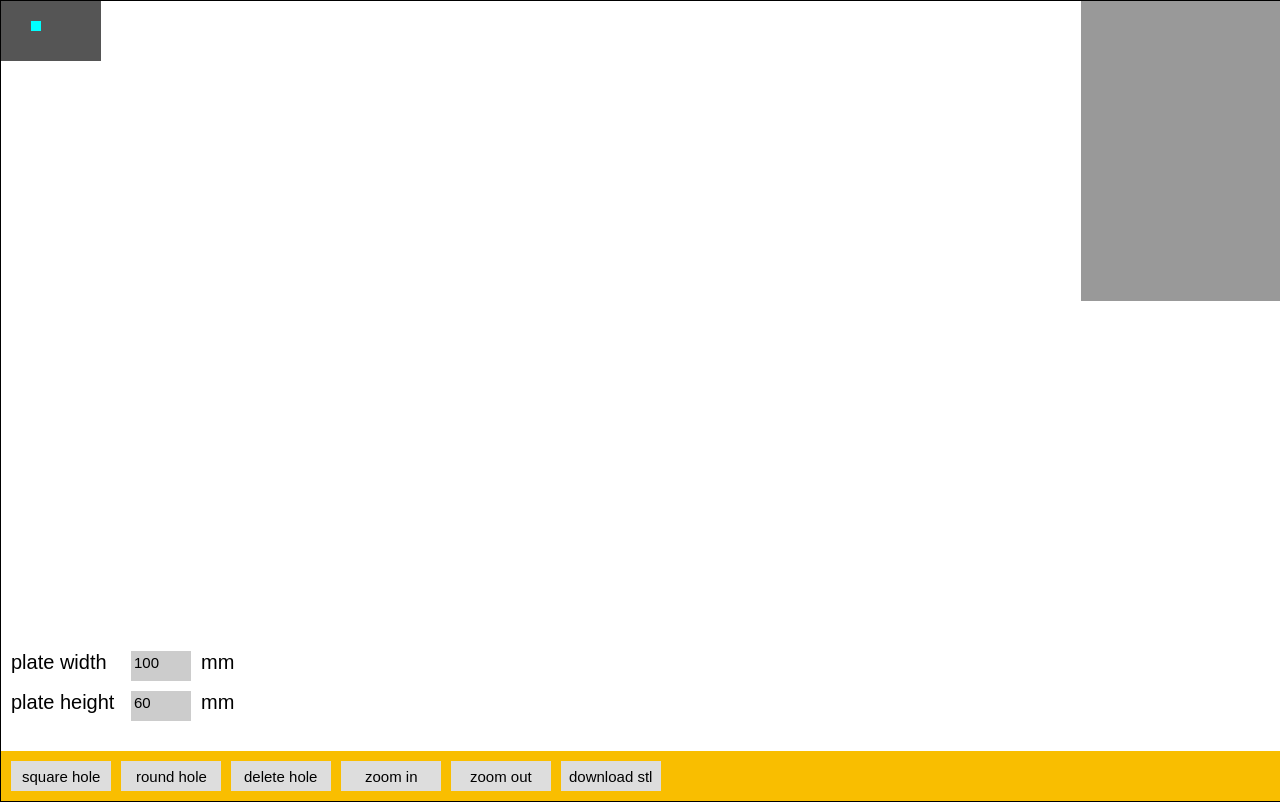
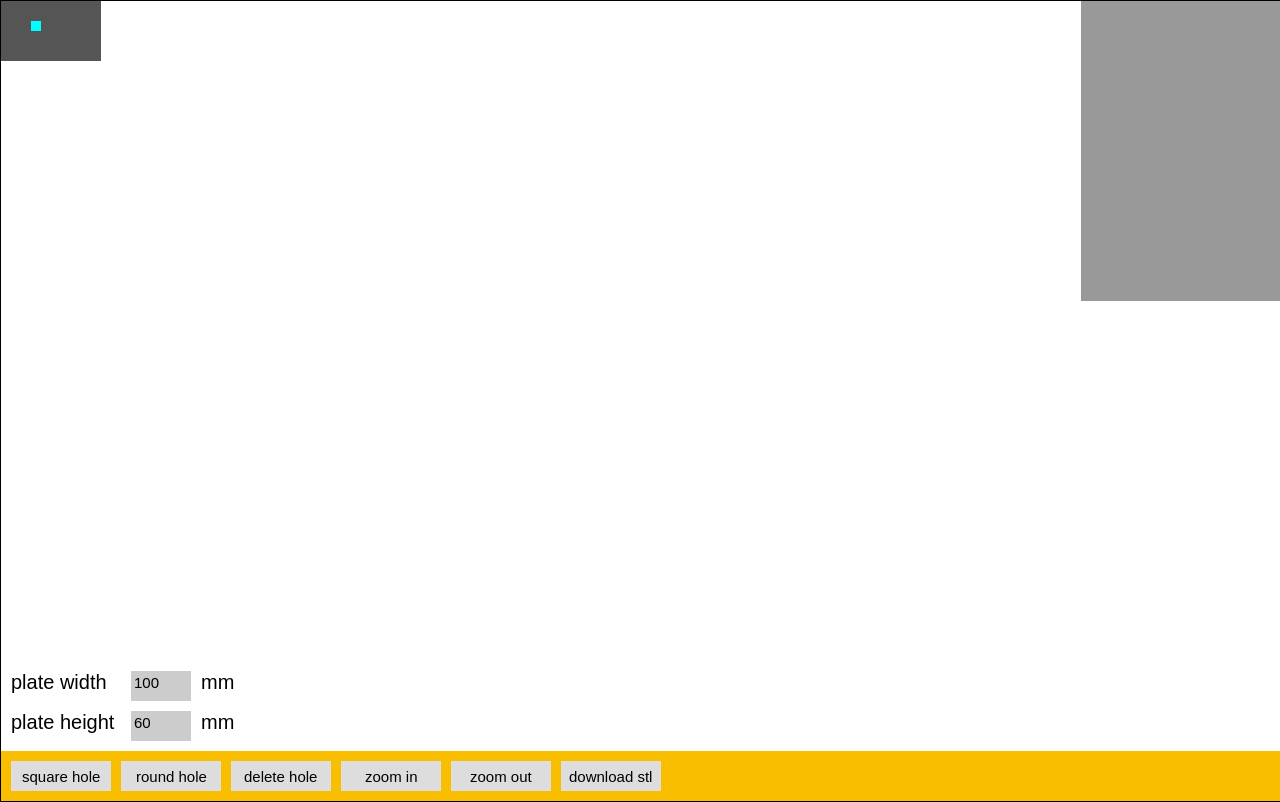
Before and after one commit to joshmarinacci/babycad_plate, a plain HTML site: page index.html in a window 1280 px wide. Drawn offline with nearby package versions, Linux system fonts and the light colour scheme.

Commit message:
resize scene when the window is resized

```diff
--- a/amino/canvasamino.js
+++ b/amino/canvasamino.js
@@ -381,6 +381,11 @@ amino.setupEventHandlers = function() {
     attachEvent(window,'resize',function(e) {
         dom.width = dom.clientWidth;
         dom.height = dom.clientHeight;
+        input.processEvent(Core._core,{
+            type:"windowsize",
+            width:dom.width,
+            height:dom.height,
+        });
     });
     attachEvent(dom,'mousedown',function(e){
         mouseState.pressed = true;
--- a/index.html
+++ b/index.html
@@ -258,8 +258,8 @@ function generateStlFromJSCad(jscadscript, linkid) {
 }
 
 function generatePlatePanel(stage) {
-    var platePanel = new amino.ProtoGroup()
-        .setTx(10).setTy(stage.getH()-150);
+    var platePanel = new widgets.AnchorPanel()
+        .setFill("#ffffff").setH(80).setTx(10);
     platePanel.add(new widgets.Label().setText("plate width").setTx(0).setTy(0));
     var tf2 =new widgets.TextField().setText(model.plate.w+"").setTx(120).setTy(0).setW(60);
     platePanel.add(tf2);
@@ -271,21 +271,32 @@ function generatePlatePanel(stage) {
     platePanel.add(tf);
     platePanel.add(new widgets.Label().setText("mm").setTx(120+60+10).setTy(40));
     updateTo(tf,'h',model.plate);
+
+    platePanel.setAnchorBottom(true).setBottom(50);
     return platePanel;
 }
 
 amino.setCanvas('canvas');
 amino.startApp(function(corex, stage) {
     core = corex;
-    var root = new amino.ProtoGroup();
+    var root = new widgets.AnchorPanel().setFill("#ffffff");
     stage.setRoot(root);
+
+    core.on('windowsize',stage,function(e) {
+        root.setW(e.width).setH(e.height);
+    });
 
     modelView = new amino.ProtoGroup().setScalex(1).setScaley(1);
     root.add(modelView);
     populateScene(model);
 
     var panel = new widgets.HorizontalPanel()
-        .setW(stage.getW()).setH(50).setTy(stage.getH()-50);
+        .setW(stage.getW()).setH(50).setTy(stage.getH()-50)
+        .setAnchorBottom(true)
+        .setAnchorLeft(true)
+        .setAnchorRight(true)
+        ;
+
     root.add(panel);
     panel.add(new widgets.PushButton().setText("square hole").setTx(600).setTy(20).setW(100).setH(40).onAction(createSquareHole));
     panel.add(new widgets.PushButton().setText("round hole").setTx(600).setTy(20+45).setW(100).setH(40).onAction(createRoundHole));
@@ -304,6 +315,7 @@ amino.startApp(function(corex, stage) {
     }));
 
     propSheet = new PropSheet();
+    propSheet.view.setAnchorRight(true);
     root.add(propSheet.view);
     propSheet.view.setTx(stage.getW()-propSheet.view.getW());
 
```
